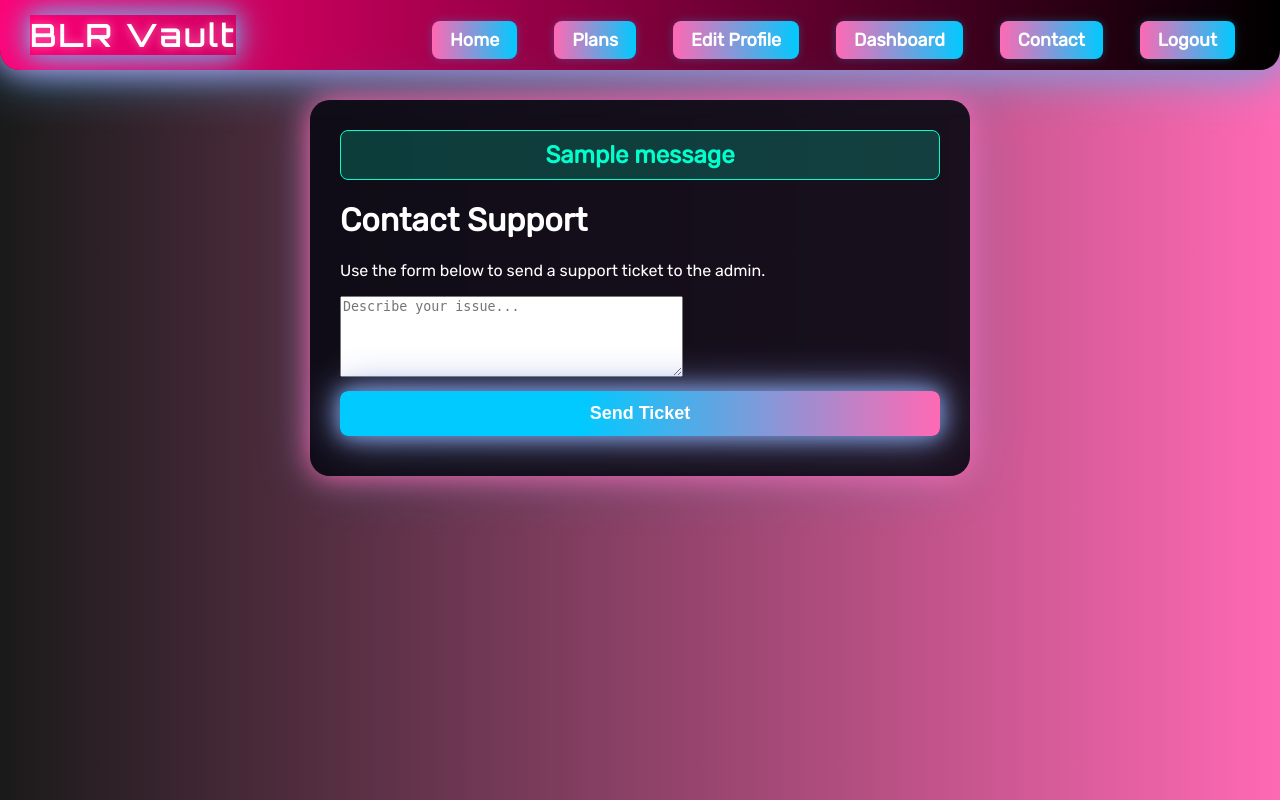
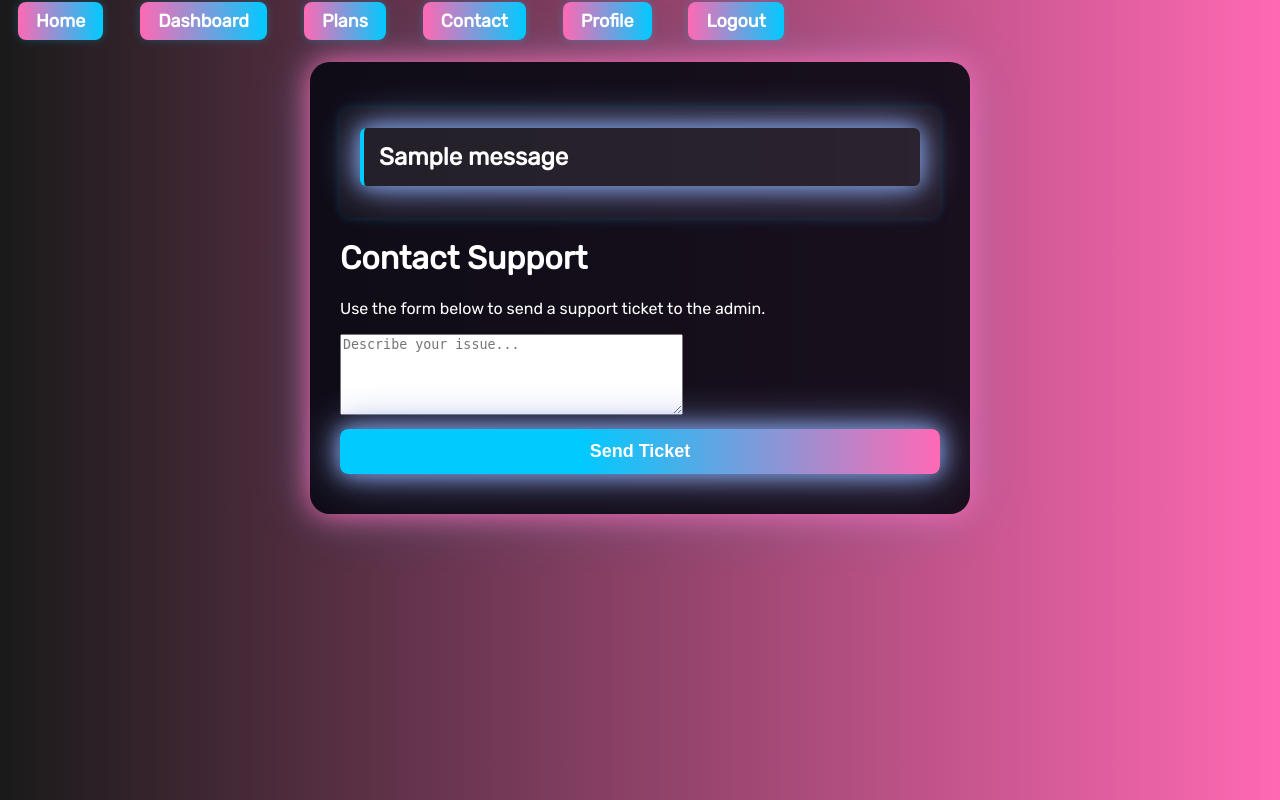
Before and after one commit to Sam-Dev07/BLR-Vault, a Flask app: page /contact in a window 1280 px wide. Run offline with Flask 3, Linux system fonts and the light colour scheme; the visitor is signed in with stand-in values (Sample User, id 1); tables that the repository leaves empty hold one stand-in row (values such as "Sample post"); one stand-in notice (Sample message) is shown.

Commit message:
Update base.html

```diff
--- a/templates/base.html
+++ b/templates/base.html
@@ -2,95 +2,34 @@
 <html lang="en">
 <head>
     <meta charset="UTF-8">
-    <title>Blue Lock Rivals</title>
-    <meta name="viewport" content="width=device-width, initial-scale=1.0">
-    <!-- Link to your main CSS file -->
+    <title>{% block title %}Website{% endblock %}</title>
     <link rel="stylesheet" href="{{ url_for('static', filename='style.css') }}">
-    <!-- Flash message styles only -->
-    <style>
-        .flash-success {
-            animation: flashSuccess 1s ease;
-            background-color: #00ffcc33;
-            border: 1px solid #00ffcc;
-            padding: 10px;
-            margin-bottom: 10px;
-            border-radius: 8px;
-            color: #00ffcc;
-            text-align: center;
-        }
-        .flash-error {
-            animation: shake 0.4s;
-            background-color: #ff003333;
-            border: 1px solid #ff0033;
-            padding: 10px;
-            margin-bottom: 10px;
-            border-radius: 8px;
-            color: #ff0033;
-            text-align: center;
-        }
-        @keyframes flashSuccess {
-            0% { opacity: 0.2; }
-            100% { opacity: 1; }
-        }
-        @keyframes shake {
-            0% { transform: translateX(0); }
-            25% { transform: translateX(-8px); }
-            50% { transform: translateX(8px); }
-            75% { transform: translateX(-8px); }
-            100% { transform: translateX(0); }
-        }
-    </style>
 </head>
 <body>
-<header>
-    <h1>BLR Vault</h1>
     <nav>
+        {% if session.get('username') %}
             <a href="{{ url_for('home') }}">Home</a>
-      {% if not username %}
+            <a href="{{ url_for('dashboard') }}">Dashboard</a>
+            <a href="{{ url_for('plans') }}">Plans</a>
+            <a href="{{ url_for('contact') }}">Contact</a>
+            <a href="{{ url_for('profile') }}">Profile</a>
+            <a href="{{ url_for('logout') }}">Logout</a>
+        {% else %}
             <a href="{{ url_for('login') }}">Login</a>
             <a href="{{ url_for('register') }}">Register</a>
-      {% else %}
-        <a href="{{ url_for('plans') }}">Plans</a>
-        <a href="{{ url_for('profile') }}">Edit Profile</a>
-        <a href="{{ url_for('dashboard') }}">Dashboard</a>
-        <a href="{{ url_for('contact') }}">Contact</a>
-        <a href="{{ url_for('logout') }}">Logout</a>
         {% endif %}
     </nav>
-</header>
     <div class="container">
-    {% with messages = get_flashed_messages(with_categories=True) %}
+        {% with messages = get_flashed_messages(with_categories=true) %}
           {% if messages %}
+            <ul class="flashes">
               {% for category, message in messages %}
-                <div class="flash-{{ category }}">{{ message|safe }}</div>
+                <li class="flash-{{ category }}">{{ message }}</li>
               {% endfor %}
+            </ul>
           {% endif %}
         {% endwith %}
-
         {% block content %}{% endblock %}
     </div>
-
-<!-- Particle Background -->
-<div id="tsparticles" style="position: fixed; z-index: -1; width: 100%; height: 100%; top: 0; left: 0;"></div>
-
-<script src="https://cdn.jsdelivr.net/npm/tsparticles@3/tsparticles.bundle.min.js"></script>
-<script>
-    tsParticles.load("tsparticles", {
-        fullScreen: { enable: false },
-        background: { color: { value: "transparent" } },
-        particles: {
-            number: { value: 80 },
-            color: { value: "#00caff" },
-            shape: { type: "circle" },
-            opacity: { value: 0.5 },
-            size: { value: 3 },
-            move: { enable: true, speed: 2 }
-        },
-        interactivity: {
-            events: { onhover: { enable: true, mode: "repulse" } },
-            modes: { repulse: { distance: 100 } }
-        }
-    });
-</script>
 </body>
 </html>
```
Lines whose indentation alone changed are shown as unchanged.
